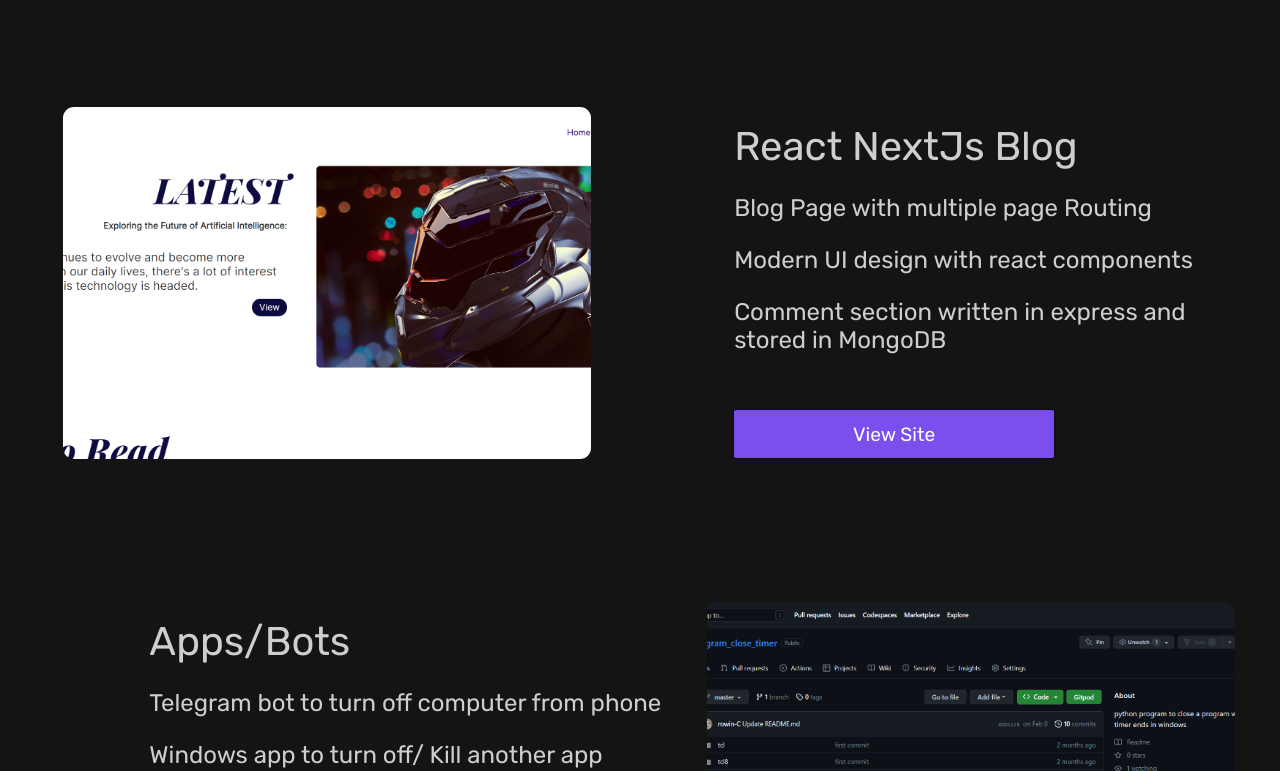
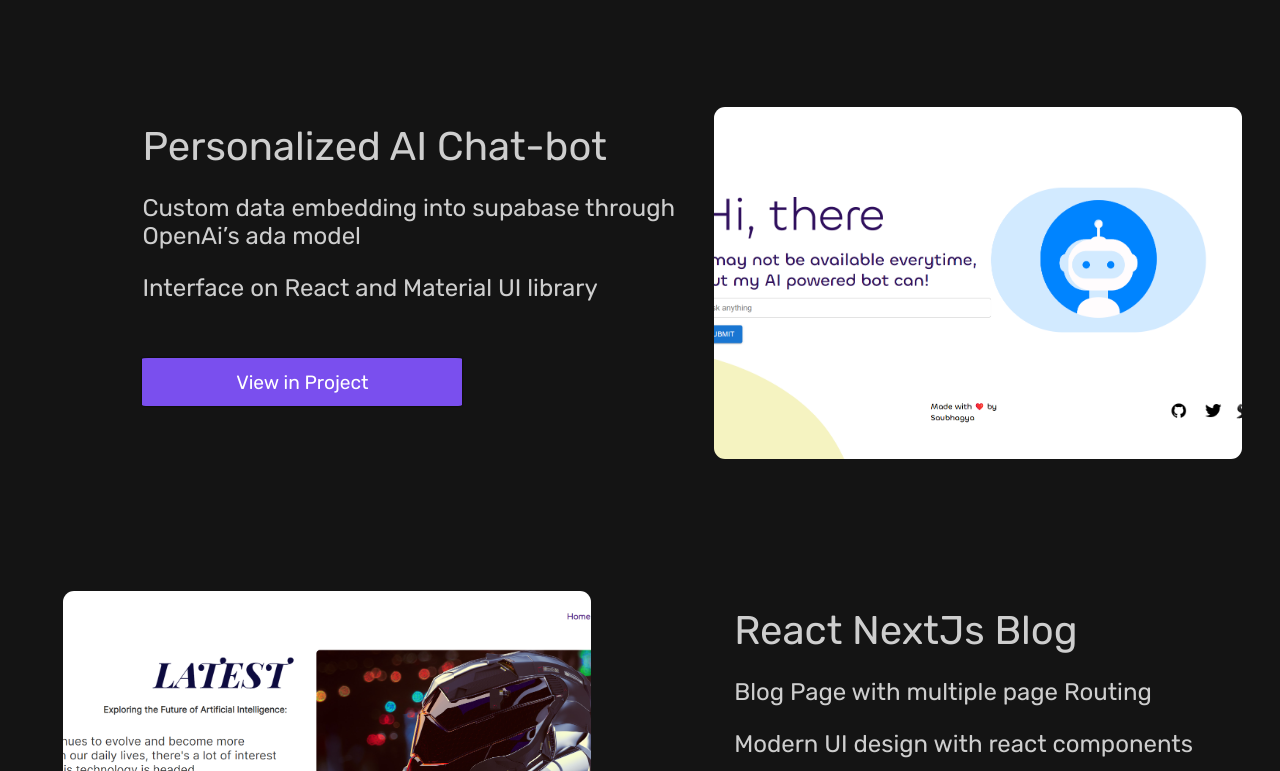
Before and after one commit to rowin-C/portfolioX, a SvelteKit app: page / in a window 1280 px wide. Shown: the part 3389-4160 px from the top of the page. Built offline with nearby package versions, Linux system fonts and the light colour scheme.

Commit message:
update project

```diff
--- a/src/routes/+page.svelte
+++ b/src/routes/+page.svelte
@@ -230,6 +230,23 @@
       <div class="zoom">
         <img class="image" src="/urgent.png" alt="" />
       </div>
+    </div>
+    <div class="project">
+      <div class="content-text">
+        <span>Personalized AI Chat-bot </span>
+        <p>
+          Custom data embedding into supabase through<br /> OpenAi’s ada model
+        </p>
+        <p>Interface on React and Material UI library</p>
+        <button on:mouseenter={onMouseHover} on:mouseleave={onMouseHover1}
+          ><a
+            href="https://open-ai-react-mui-personal-chat-assistant-rowinc.vercel.app/"
+            target="_blank"
+            >View in Project
+          </a></button
+        >
+      </div>
+      <div class="zoom"><img class="imageH" src="/chatbot.png" alt="" /></div>
     </div>
     <div class="project">
       <div class="zoom"><img class="imageH" src="/blog.png" alt="" /></div>
```
Also changed, not shown: static/chatbot.png (added), 1 other file (tests, documents, lock files or other folders).
